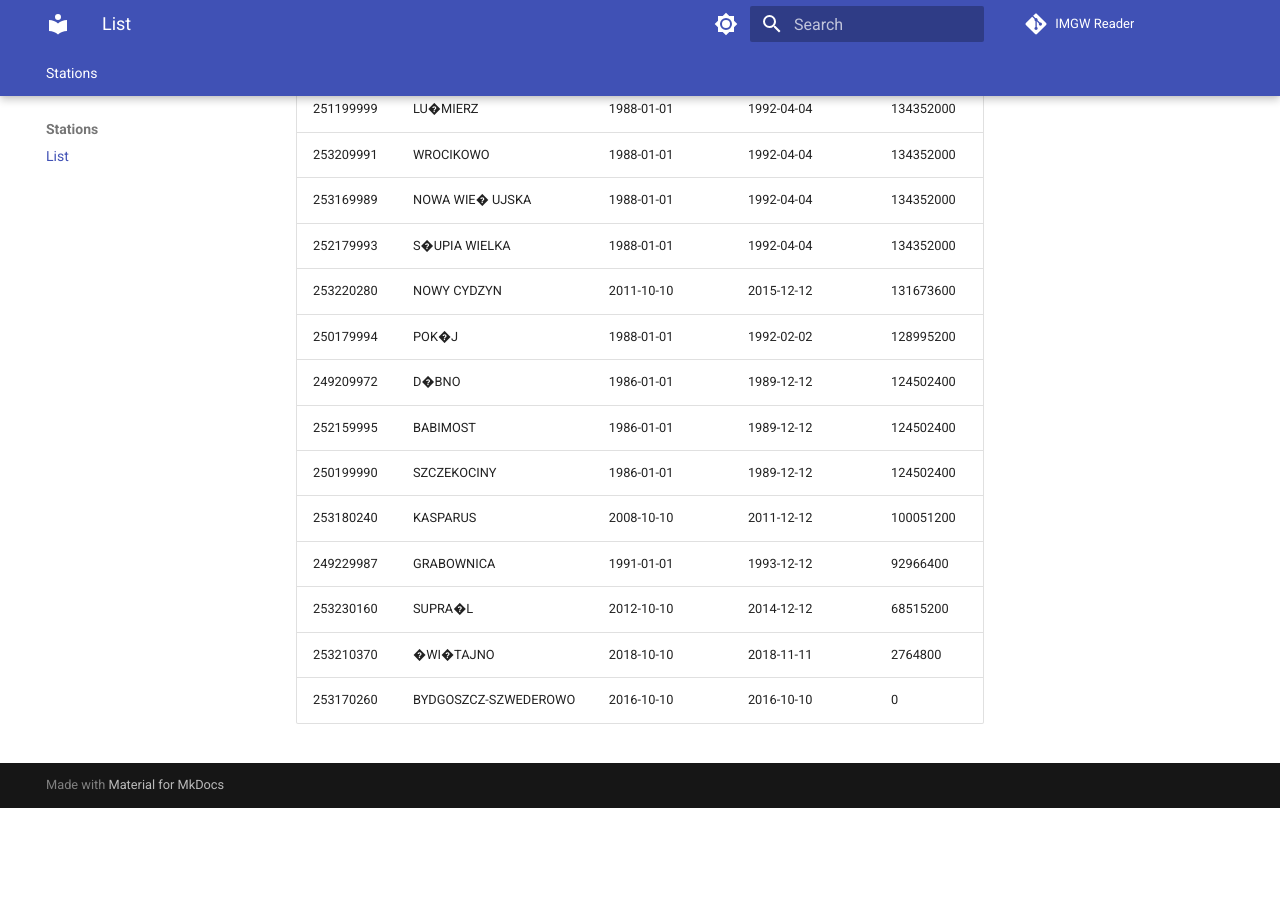
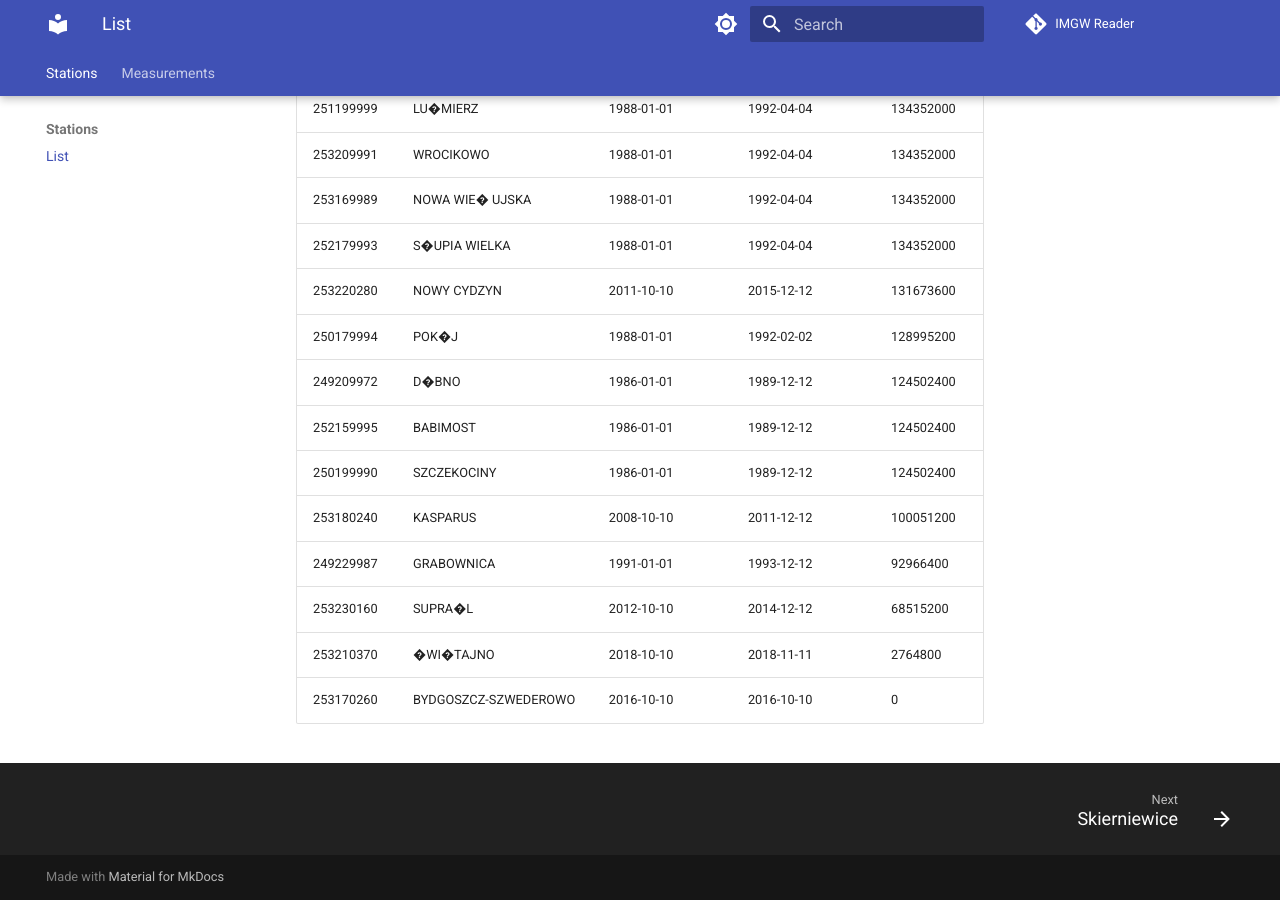
Before and after one commit to michalq/imgw-reader, an MkDocs documentation site: the page built from docs/stations/list.md, in a window 1280 px wide and 900 px high, scrolled down 15087 px. Built offline with MkDocs 1.6.1 and Material for MkDocs 9.7.7, drawn with Linux system fonts in a browser that asks for light colours; comment, search, counter and statistics services are not loaded; before the commit the page ends 15895 px from its top, so only the background shows below that.

Commit message:
docs: docs update

```diff
--- a/mkdocs.yaml
+++ b/mkdocs.yaml
@@ -23,6 +23,8 @@ theme:
 nav:
   - Stations:
       - List: stations/list.md
+  - Measurements:
+      - Skierniewice: measurements/skierniewice.md
 plugins:
   - search
   - awesome-pages
```
Also changed, not shown: docs/measurements/skierniewice.md (added, +5 -0 lines), docs/measurements/2CFEn-skierniewice-rednia-roczna.png (added), 3 other files.
